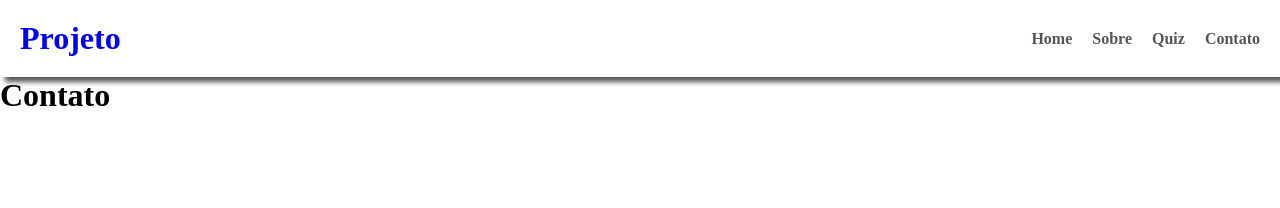
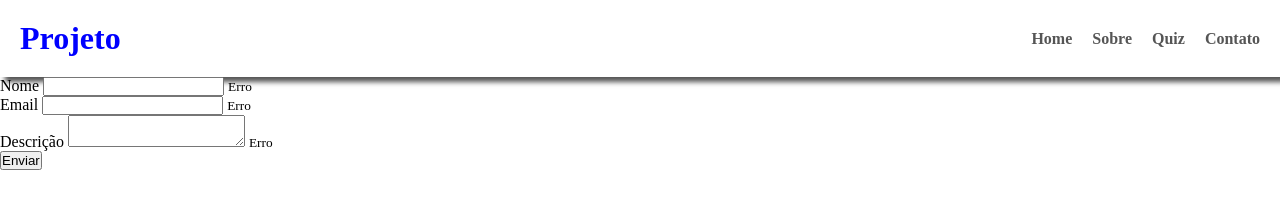
Before and after one commit to matheusantuns/projetoquiz, a plain HTML site: page src/pages/contato.html in a window 1280 px wide. Drawn offline with Linux system fonts and the light colour scheme.

Commit message:
mudando a page contato

```diff
--- a/src/pages/contato.html
+++ b/src/pages/contato.html
@@ -1,12 +1,15 @@
 <!DOCTYPE html>
 <html lang="pt-br">
+
 <head>
     <meta charset="UTF-8">
     <meta name="viewport" content="width=device-width, initial-scale=1.0">
     <link rel="stylesheet" href="../css/estilo.css">
     <title>Contato</title>
 </head>
+
 <body>
+
     <header>
         <h1 id="logo">Projeto</h1>
         <nav>
@@ -18,6 +21,36 @@
             </ul>
         </nav>
     </header>
-    <h1>Contato</h1>
+
+    <main id="container-contato">
+        <div class="contato">
+            <form class="form" id="form">
+                <article class="control">
+                    <label for="nome">Nome</label>
+                    <input type="text" name="nome" id="nome">
+                    <small>Erro</small>
+                </article>
+
+                <article class="control">
+                    <label for="email">Email</label>
+                    <input type="text" name="email" id="email">
+                    <small>Erro</small>
+                </article>
+
+                <article class="control">
+                    <label for="descricao">Descrição</label>
+                    <textarea type="text" name="nome" id="nome"></textarea>
+                    <small>Erro</small>
+                </article>
+
+                <button type="submit" onclick="enviar()">Enviar</button>
+
+            </form>
+
+        </div>
+
+    </main>
+
 </body>
+
 </html>
```
